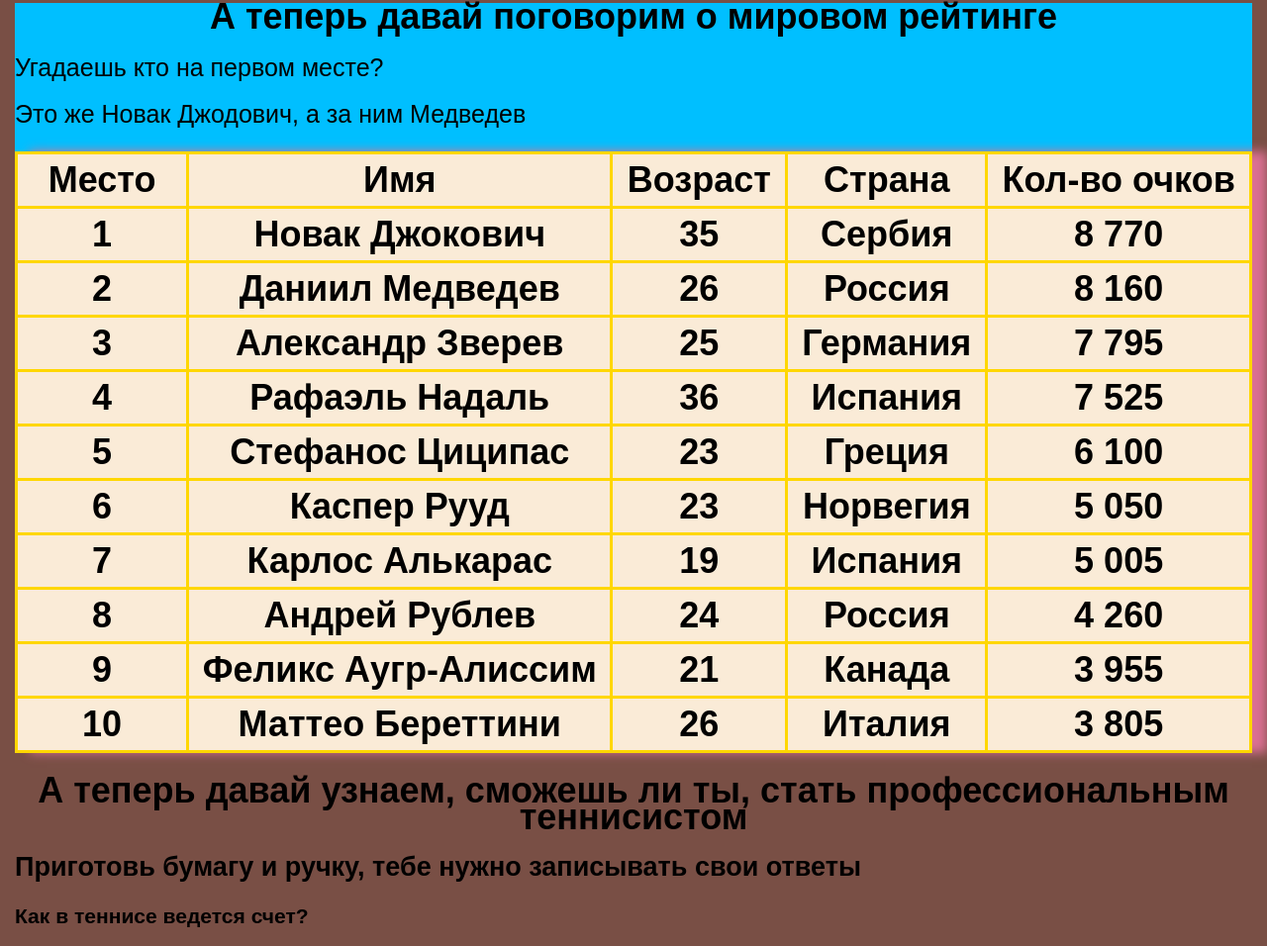
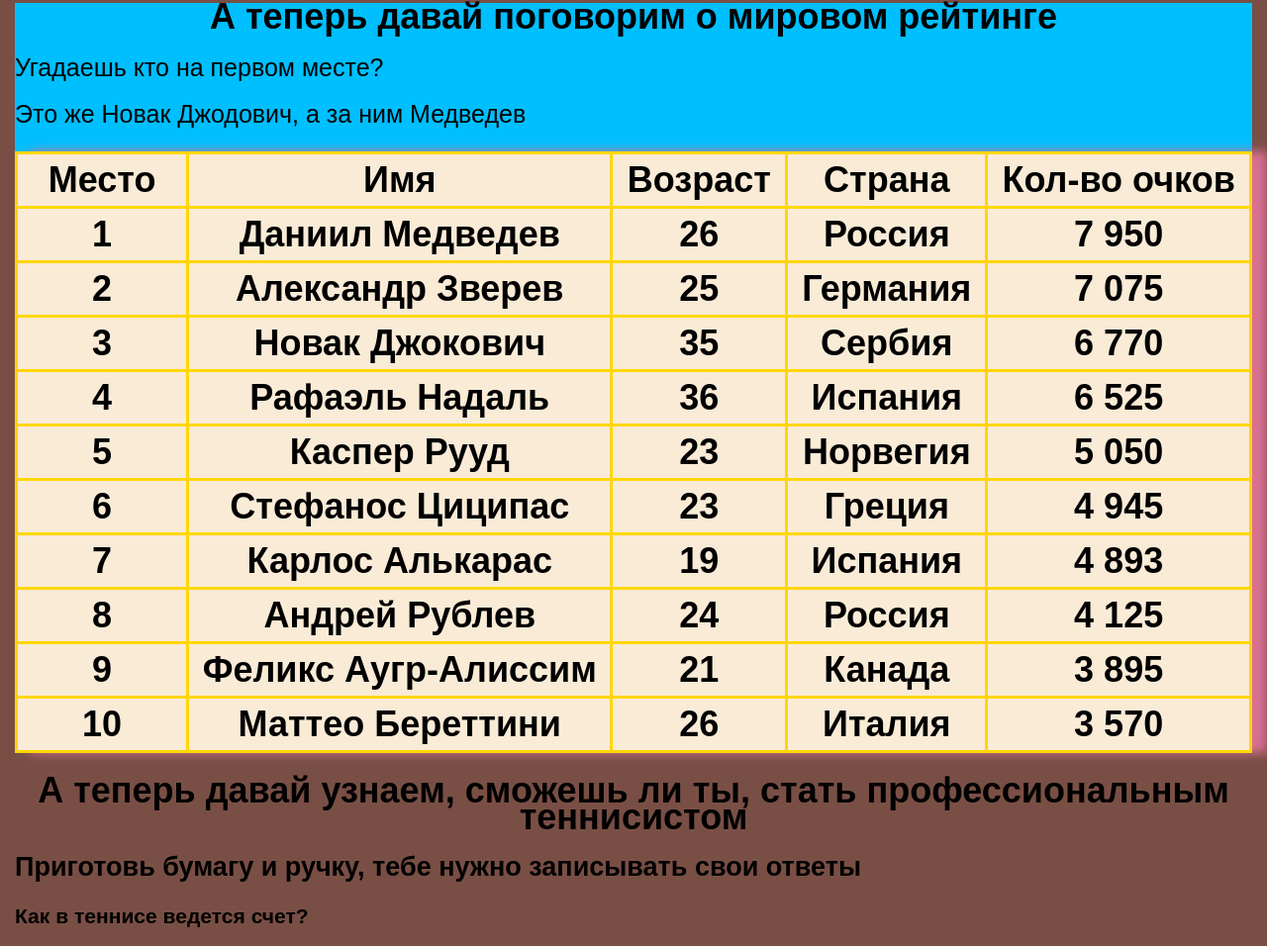
Before and after one commit to trol228355/Tennis, a plain HTML site: page index.html in a window 1280 px wide. Shown: the part 1782-2738 px from the top of the page at 99% size. Drawn offline with Linux system fonts and the light colour scheme.

Commit message:
Update index.html

```diff
--- a/index.html
+++ b/index.html
@@ -31,7 +31,7 @@
                     <h2>Даниил Медведев</h2>
                     <p>Ты очень вспыльчив на поле, играешь агрессивно, не боишься спорить с судьями за мячи.</p>
                     <h2>Доминик Тим</h2>
-                    <p>Ты стараешься быть аккуратным, часто не атаковать.</p>
+                    <p>Ты стараешься часто атаковать.</p>
                     <h2>Рафаэль Надаль</h2>
                     <p>Ты чуствуешь себя чемпионом на поле, готов выиграть все и вся.</p>
                     <h2>Новак Джокович</h2>
@@ -57,74 +57,75 @@
                             <td class="kodap">Кол-во очков</td>
                         </tr>
                         <tr>
+			<tr>
                             <td>1</td>
+                            <td class="name">Даниил Медведев</td>
+                            <td>26</td>
+                            <td class="country">Россия</td>
+                            <td>7 950</td>
+                        </tr>
+			<tr>
+                            <td>2</td>
+                            <td class="name">Александр Зверев</td>
+                            <td>25</td>
+                            <td class="country">Германия</td>
+                            <td>7 075</td>
+                        </tr>
+                            <td>3</td>
                             <td class="name">Новак Джокович</td>
                             <td>35</td>
                             <td class="country">Сербия</td>
-                            <td>8 770</td>
-                        </tr>
-                        <tr>
-                            <td>2</td>
-                            <td class="name">Даниил Медведев</td>
-                            <td>26</td>
-                            <td class="country">Россия</td>
-                            <td>8 160</td>
-                        </tr>
-                        <tr>
-                            <td>3</td>
-                            <td class="name">Александр Зверев</td>
-                            <td>25</td>
-                            <td class="country">Германия</td>
-                            <td>7 795</td>
+                            <td>6 770</td>
                         </tr>
                         <tr>
                             <td>4</td>
                             <td class="name">Рафаэль Надаль</td>
                             <td>36</td>
                             <td class="country">Испания</td>
-                            <td>7 525</td>
+                            <td>6 525</td>
                         </tr>
-                        <tr>
+			<tr>
                             <td>5</td>
-                            <td class="name">Стефанос Циципас</td>
-                            <td>23</td>
-                            <td class="country">Греция</td>
-                            <td>6 100</td>
-                        </tr>
-                        <tr>
-                            <td>6</td>
                             <td class="name">Каспер Рууд</td>
                             <td>23</td>
                             <td class="country">Норвегия</td>
                             <td>5 050</td>
                         </tr>
                         <tr>
+                            <td>6</td>
+                            <td class="name">Стефанос Циципас</td>
+                            <td>23</td>
+                            <td class="country">Греция</td>
+                            <td>4 945</td>
+                        </tr>
+
+                        <tr>
                             <td>7</td>
                             <td class="name">Карлос Алькарас</td>
                             <td>19</td>
                             <td class="country">Испания</td>
-                            <td>5 005</td>
+                            <td>4 893</td>
                         </tr>
                         <tr>
                             <td>8</td>
                             <td class="name">Андрей Рублев</td>
                             <td>24</td>
                             <td class="country">Россия</td>
-                            <td>4 260</td>
+                            <td>4 125</td>
                         </tr>
                         <tr>
                             <td>9</td>
                             <td class="name">Феликс Аугр-Алиссим</td>
                             <td>21</td>
                             <td class="country">Канада</td>
-                            <td>3 955</td>
+                            <td>3 895</td>
                         </tr>
                         <tr>
                             <td>10</td>
                             <td class="name">Маттео Береттини</td>
                             <td>26</td>
                             <td class="country">Италия</td>
-                            <td>3 805</td>
+                            <td>3 570</td>
                         </tr>
                     </table>
                 </h1>
```
